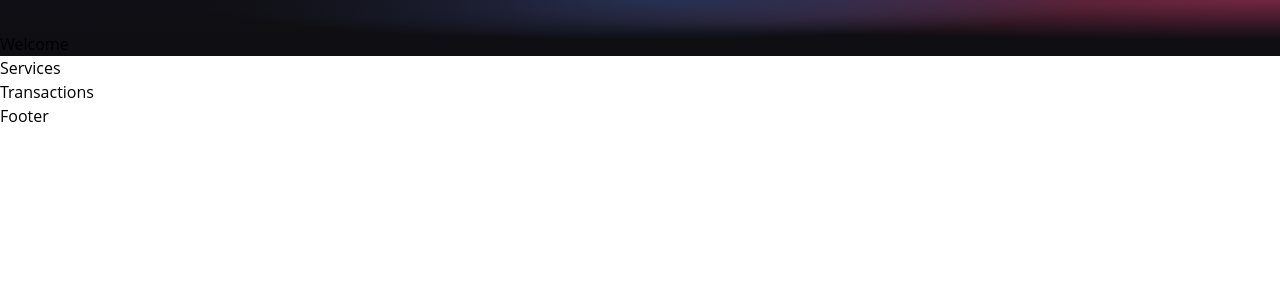
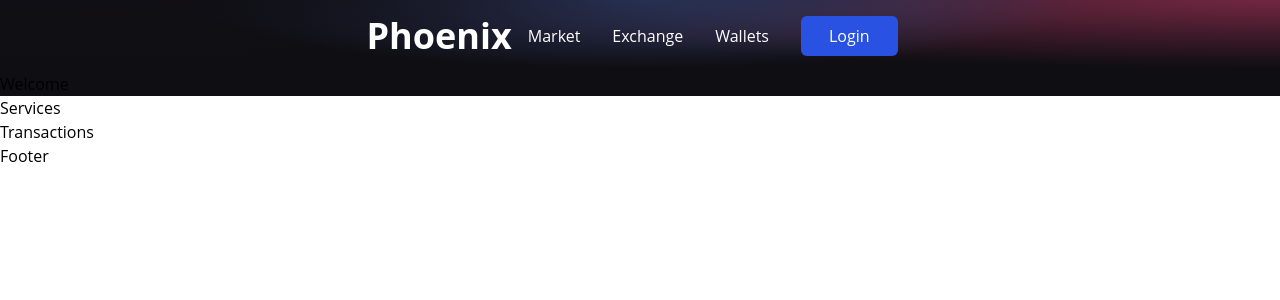
Before and after one commit to iamclement1/Phoenix, a React (Vite) app in the folder client/: page / in a window 1280 px wide. Shown: the top 300 px of the page. Built offline with nearby package versions, Linux system fonts and the light colour scheme.

Commit message:
feats: completed navbar

```diff
--- a/client/index.html
+++ b/client/index.html
@@ -4,7 +4,7 @@
     <meta charset="UTF-8" />
     <link rel="icon" type="image/svg+xml" href="/vite.svg" />
     <meta name="viewport" content="width=device-width, initial-scale=1.0" />
-    <title>Vite + React</title>
+    <title>Phoenix</title>
   </head>
   <body>
     <div id="root"></div>
--- a/client/src/components/Navbar.jsx
+++ b/client/src/components/Navbar.jsx
@@ -1,10 +1,51 @@
 import { HiMenuAlt4 } from 'react-icons/hi';
 import { AiOutlineClose } from 'react-icons/ai'
 import Logo from '../assets/logo.png';
+import { useState } from 'react';
+
+//navlink function
+const NavbarItem = ({ title, classProps }) => {
+    return (
+        <li className={`mx-4 cursor-pointer ${classProps}`}>
+            {title}
+        </li>
+    )
+}
 const Navbar = () => {
+    const [toggleMenu, setToggleMenu] = useState(false);
     return (
         <nav className='w-full flex md:justify-center justify-between items-center p-4'>
-
+            <div className='md:flex[0.5] flex-initial justify-center items-center'>
+                {/* <img src={Logo} alt="" /> */}
+                <h2 className='text-white text-4xl font-bold'>
+                    Phoenix
+                </h2>
+            </div>
+            <ul className='text-white md:flex hidden list-none flex-row justify-between items-center flex-initial'>
+                {["Market", "Exchange", "Wallets"].map((item, index) => (
+                    <NavbarItem key={item + index} title={item} />
+                ))}
+                <li className='bg-[#2952e3] py-2 px-7 mx-4 rounded-md cursor-pointer hover:bg-[#25463b] '>
+                    Login
+                </li>
+            </ul>
+            <div className="flex relative">
+                {toggleMenu
+                    ? <AiOutlineClose fontSize={28} className='text-white md:hidden cursor-pointer' onClick={() => setToggleMenu(false)} />
+                    : <HiMenuAlt4 fontSize={28} className='text-white md:hidden cursor-pointer' onClick={() => setToggleMenu(true)} />
+                }
+                {/* only navlinks in this menu will show when toggle is set to true */}
+                {toggleMenu && (
+                    <ul className='z-10 fixed top-0 -right-2 p-3 w-[70vw] h-screen shadow-2xl md:hidden list-none flex flex-col justify-start items-end rounded-md blue-glassmorphism text-white text-2xl  transition-all ease-in-out'>
+                        <li className='tex-xl w-full my-2'>
+                            <AiOutlineClose onClick={() => setToggleMenu(false)} />
+                        </li>
+                        {["Market", "Exchange", "Wallets"].map((item, index) => (
+                            <NavbarItem key={item + index} title={item} classProps="my-2 text-lg" />
+                        ))}
+                    </ul>
+                )}
+            </div>
         </nav>
     )
 }
```
